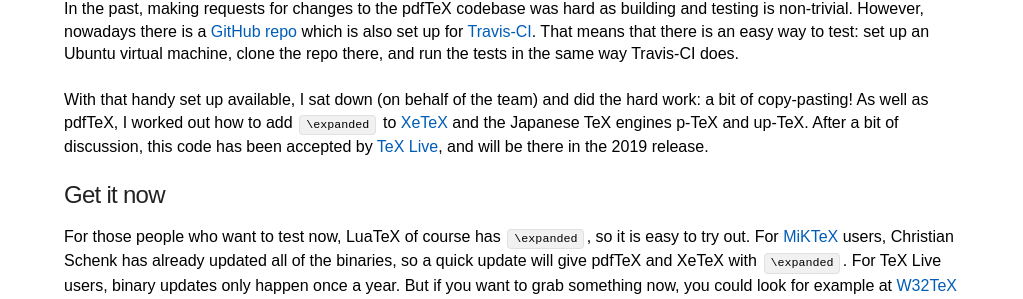
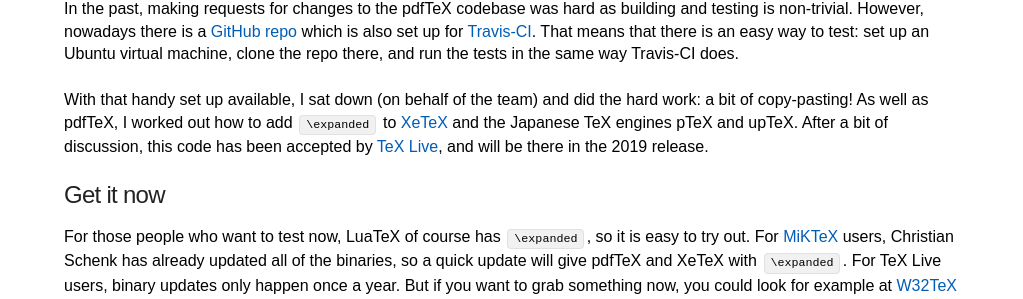
Before and after one commit to josephwright/josephwright.github.io, a Jekyll site: the page built from _posts/2018-12-06-a-new-primitive-expanded.md, in a window 1280 px wide. Shown: the part 697-996 px from the top of the page, without its empty margins (128-1151 px from the left). Built offline with Jekyll 4.4.1, drawn with Linux system fonts in a browser that asks for light colours.

Commit message:
Formatting

```diff
--- a/_posts/2018-12-06-a-new-primitive-expanded.md
+++ b/_posts/2018-12-06-a-new-primitive-expanded.md
@@ -46,7 +46,7 @@
 With that handy set up available, I sat down (on behalf of the team) and did
 the hard work: a bit of copy-pasting! As well as pdfTeX, I worked out how to
 add `\expanded` to [XeTeX](http://xetex.sourceforge.net/) and the Japanese
-TeX engines p-TeX and up-TeX. After a bit of discussion, this code has been
+TeX engines pTeX and upTeX. After a bit of discussion, this code has been
 accepted by [TeX Live](https://tug.org/texlive/), and will be there in
 the 2019 release.
 
```
